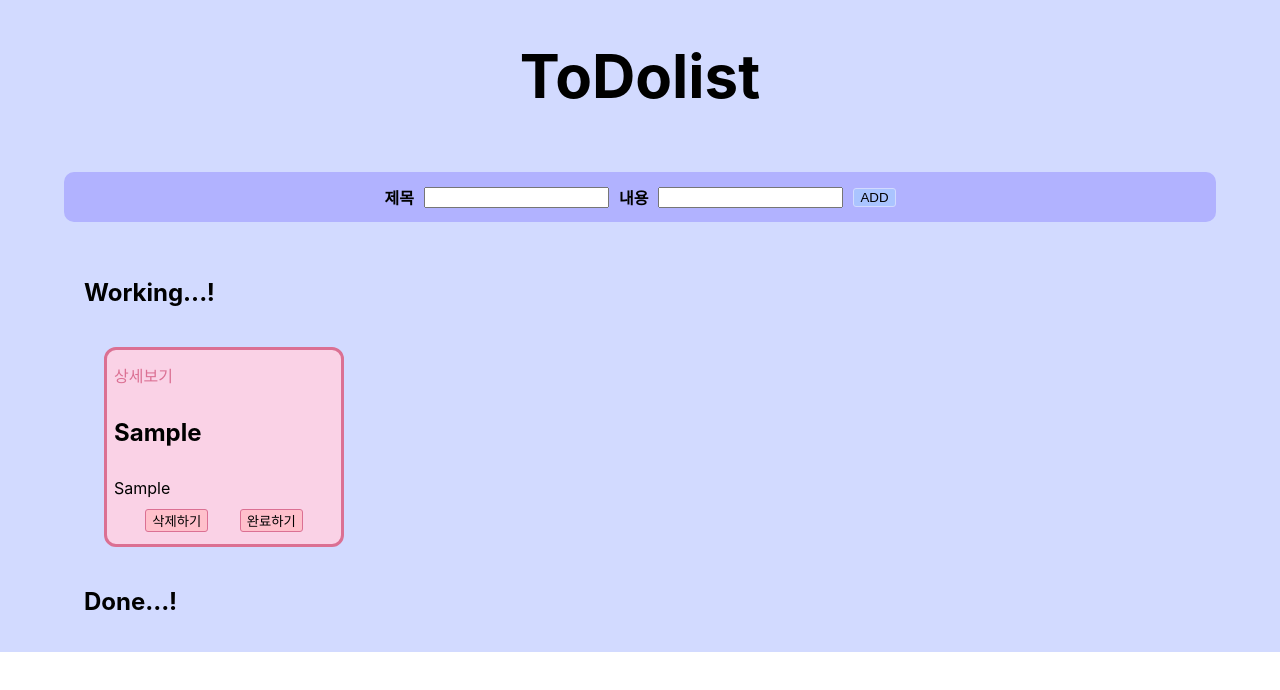
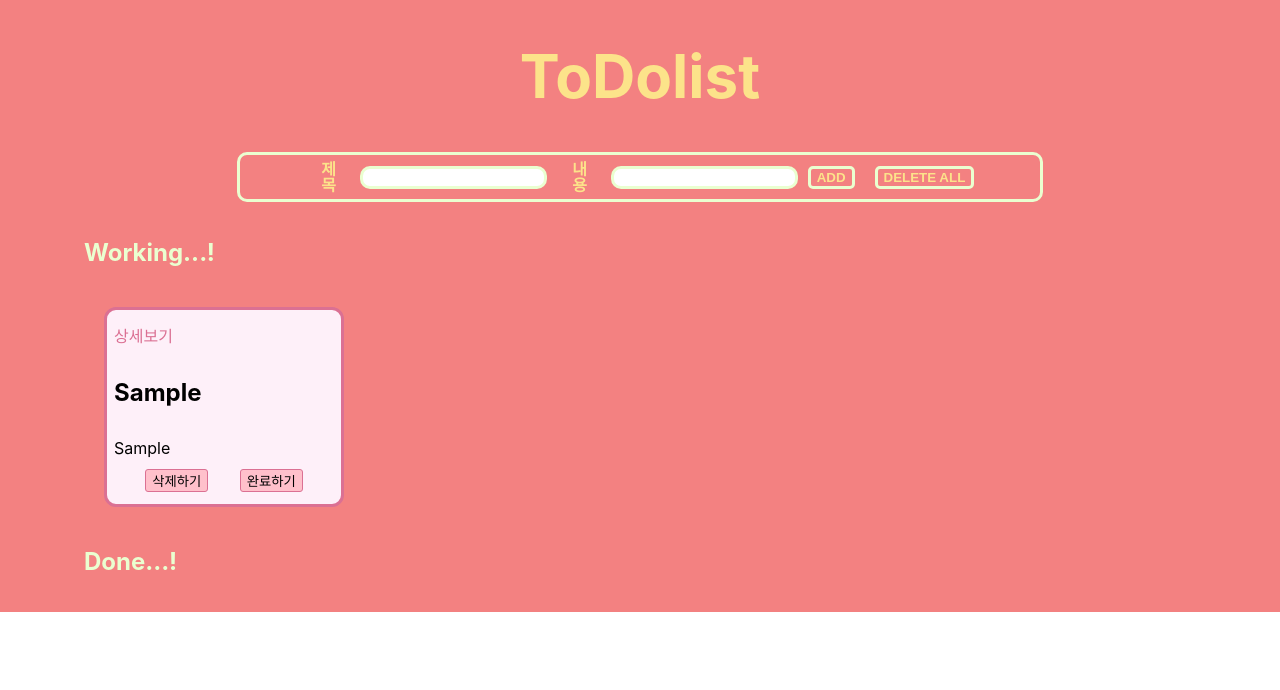
Before and after one commit to MildColor/ReactJS-week2, a React (Create React App) app: page / in a window 1280 px wide. Both pictures are taken after typing "Sample", "Sample" into the empty fields and a click on the button "ADD". Shown: the top 690 px of the page. Built offline with nearby package versions, Linux system fonts and the light colour scheme.

Commit message:
change css, add delete all function

```diff
--- a/src/App.js
+++ b/src/App.js
@@ -1,17 +1,28 @@
 // src/App.js
 
 import React from "react";
+import styled, { ThemeProvider } from "styled-components";
 
-import TodoList from "./pages/TodoList";
 import Router from "./shared/Router";
 
 // 4. Action Creator를 import 합니다.
 // import { addNumber, minusNumber } from "./redux/modules/counter";
 
 const App = () => {
-  return <Router />;
+  return (
+    <ThemeProvider theme={theme}>
+      <Router />
+    </ThemeProvider>
+  );
 };
 export default App;
+
+const theme = {
+  primaryred: "#F38181",
+  secondaryyellow: "#FCE38A",
+  rareteal: "#95E1D3",
+  lightlime: "#EAFFD0",
+};
 
 // const App = () => {
 //   const dispatch = useDispatch();
--- a/src/components/form/Form.jsx
+++ b/src/components/form/Form.jsx
@@ -1,6 +1,6 @@
 import React, { useState, useRef } from "react";
 import { useDispatch, useSelector } from "react-redux";
-import { addTodo, deleteTodo } from "../../redux/modules/todolist";
+import { addTodo, deleteAll, deleteTodo } from "../../redux/modules/todolist";
 import styled from "styled-components";
 
 function Form() {
@@ -14,7 +14,7 @@ function Form() {
     isDone: false,
     id: 0,
   });
-  const { title, body, id, isDone } = todoObj;
+  const { title, body } = todoObj;
 
   const onChangHandler = (e) => {
     const { name, value } = e.target;
@@ -35,14 +35,24 @@ function Form() {
     });
   };
 
+  const onDeleteHandler = (e) => {
+    e.preventDefault();
+    dispatch(deleteAll());
+  };
+
   return (
+    <StFormDiv>
       <StForm onSubmit={onSubmitHandler}>
         <label htmlFor="title">제목</label>
         <input name="title" onChange={onChangHandler} value={title} />
         <label htmlFor="body">내용</label>
         <input name="body" onChange={onChangHandler} value={body} />
         <button className="form-btn">ADD</button>
+        <button className="form-btn" onClick={onDeleteHandler}>
+          DELETE ALL
+        </button>
       </StForm>
+    </StFormDiv>
   );
 }
 
@@ -50,25 +60,40 @@ export default Form;
 
 const StForm = styled.form`
   display: flex;
+  align-items: center;
+  text-align: center;
   justify-content: center;
-  margin: 20px 0;
-  padding: 10px;
-  width: 100%;
+  & label {
+    margin: 0 20px;
+    writing-mode: vertical-lr;
+    color: ${(props) => props.theme.secondaryyellow};
+    font-weight: bold;
+  }
+  & input {
+    border: 3px solid ${(props) => props.theme.lightlime};
+    border-radius: 10px;
+  }
+
+  .form-btn {
+    margin: 0 10px;
+    background-color: ${(props) => props.theme.primaryred};
+    border-radius: 5px;
+    border: 3px solid ${(props) => props.theme.lightlime};
+    color: ${(props) => props.theme.secondaryyellow};
+    font-weight: bold;
+  }
+`;
+
+const StFormDiv = styled.div`
+  display: flex;
+  justify-content: center;
+  align-items: center;
+  text-align: center;
+  background-color: ${(props) => props.theme.primaryred};
+  border: 3px solid ${(props) => props.theme.lightlime};
+  width: 70%;
   height: 50px;
   align-items: center;
-  background-color: #b1b2ff;
   border-radius: 10px;
   box-sizing: border-box;
-
-  && input {
-    margin: 0 10px;
-  }
-  && label {
-    font-weight: 800;
-  }
-  && button {
-    background-color: #aac4ff;
-    border: 1px solid #d2daff;
-    border-radius: 3px;
-  }
 `;
--- a/src/components/header/Header.jsx
+++ b/src/components/header/Header.jsx
@@ -14,4 +14,9 @@ export default Header;
 const Headerdiv = styled.div`
   display: flex;
   font-size: 30px;
+  color: ${(props) => props.theme.secondaryyellow};
+
+  :hover {
+    color: ${(props) => props.theme.lightlime};
+  }
 `;
--- a/src/components/list/List.jsx
+++ b/src/components/list/List.jsx
@@ -1,6 +1,5 @@
 import React, { useEffect, useState } from "react";
-import { useDispatch, useSelector } from "react-redux";
-import { addTodo, deleteTodo } from "../../redux/modules/todolist";
+import { useSelector } from "react-redux";
 import styled from "styled-components";
 
 import Todo from "../todo/Todo";
@@ -11,7 +10,7 @@ function List() {
 
   return (
     <ListdUl>
-      <h2>Working...!</h2>
+      <h2 className="list-name">Working...!</h2>
       <Wrapli>
         {todos?.map((todo) => {
           if (todo.isDone === false) {
@@ -22,7 +21,7 @@ function List() {
         })}
       </Wrapli>
 
-      <h2>Done...!</h2>
+      <h2 className="list-name">Done...!</h2>
       <Wrapli>
         {todos?.map((todo) => {
           if (todo.isDone === true) {
@@ -39,12 +38,13 @@ function List() {
 export default List;
 
 const ListdUl = styled.ul`
-  display: flex;
-  flex-direction: column;
+  .list-name {
+    color: ${(props) => props.theme.lightlime};
+  }
   width: 100%;
 `;
 
 const Wrapli = styled.li`
-  display: flex;
-  flex-wrap: wrap;
+  display: grid;
+  grid-template-columns: repeat(4, 1fr);
 `;
--- a/src/components/todo/Todo.jsx
+++ b/src/components/todo/Todo.jsx
@@ -44,7 +44,7 @@ const Tododiv = styled.div`
   margin: 20px;
   padding: 7px;
   border-radius: 12px;
-  background-color: #fad2e6;
+  background-color: #fff5fef4;
   && h2,
   div {
     overflow-wrap: break-word;
--- a/src/index.js
+++ b/src/index.js
@@ -5,7 +5,6 @@ import App from "./App";
 import reportWebVitals from "./reportWebVitals";
 import { Provider } from "react-redux";
 import store from "./redux/config/configStore";
-import { BrowserRouter } from "react-router-dom";
 
 const root = ReactDOM.createRoot(document.getElementById("root"));
 root.render(
--- a/src/pages/Detail.jsx
+++ b/src/pages/Detail.jsx
@@ -7,17 +7,19 @@ import store from "../redux/config/configStore";
 
 function Detail() {
   const dispatch = useDispatch();
+  const todo = useSelector((state) => state.todolist.todo);
+
   const { id } = useParams();
   const navigate = useNavigate();
+
   // dispatch(getTodoById(id));
+  console.log(todo);
 
   useEffect(() => {
     dispatch(getTodoById(id));
   }, [dispatch, id]);
 
   // store.subscribe(() => console.log(store.getState()));
-  const todo = useSelector((state) => state.todolist.todo);
-
   return (
     <Detaildiv>
       <div className="detail-top">
--- a/src/pages/TodoList.jsx
+++ b/src/pages/TodoList.jsx
@@ -1,9 +1,9 @@
 import React from "react";
 import Layout from "../components/layout/Layout";
-import styled from "styled-components";
 import Header from "../components/header/Header";
 import Form from "../components/form/Form";
 import List from "../components/list/List";
+import styled from "styled-components";
 
 function TodoList() {
   return (
@@ -20,7 +20,7 @@ function TodoList() {
 export default TodoList;
 
 const StBox = styled.div`
-  background-color: #d2daff;
+  background-color: #f38181;
   display: flex;
   justify-content: center;
 `;
--- a/src/redux/modules/todolist.js
+++ b/src/redux/modules/todolist.js
@@ -3,7 +3,7 @@ const ADD_TODO = "ADD_TODO";
 const DELETE_TODO = "DELETE_TODO";
 const ISDONE_TODO = "ISDONE_TODO";
 const GET_TODO_BY_ID = "GET_TODO_BY_ID";
-const GENERATED_TODO = "GENERATED_TODO";
+const DELETE_ALL = "DELETE_ALL";
 
 // let num = 0;
 // id: num++,
@@ -42,10 +42,9 @@ export const getTodoById = (todoId) => {
   };
 };
 
-export const generatedTodo = (payload) => {
+export const deleteAll = () => {
   return {
-    type: GENERATED_TODO,
-    payload,
+    type: DELETE_ALL,
   };
 };
 
@@ -91,6 +90,11 @@ const inputs = (state = initialState, action) => {
         },
       };
 
+    case DELETE_ALL:
+      return {
+        ...initialState,
+      };
+
     default:
       return state;
   }
```
Lines whose indentation alone changed are shown as unchanged.
